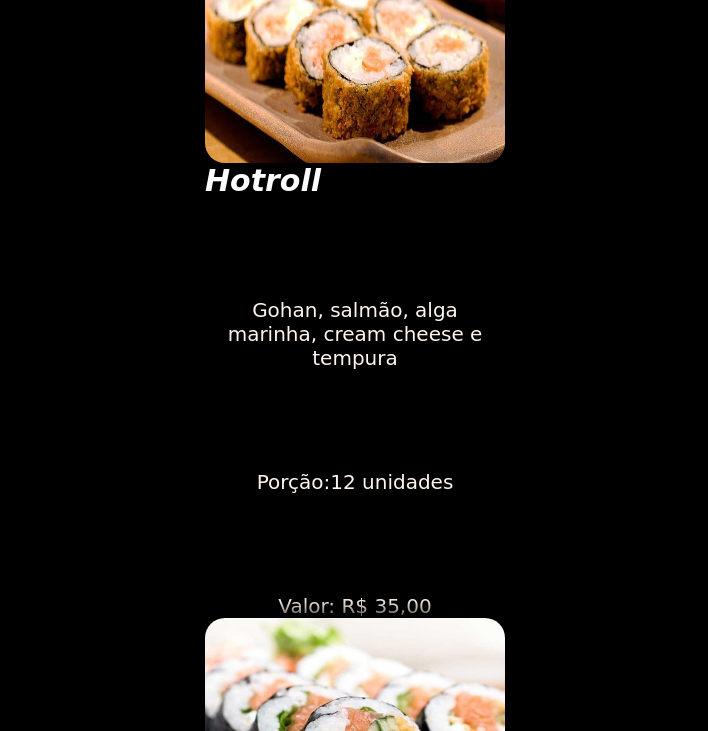
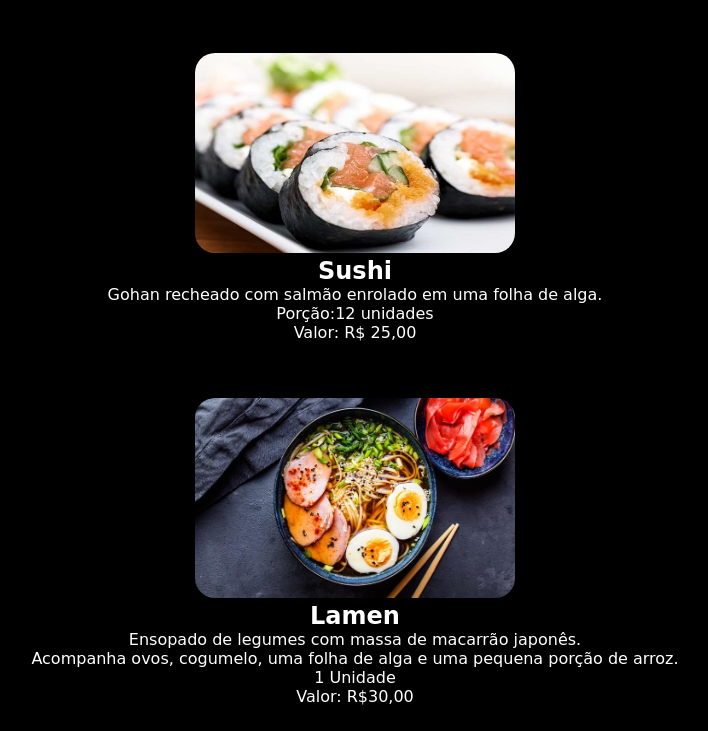
Before and after one commit to georgecosmo/card-pio, a plain HTML site: page index.html in a window 1280 px wide. Shown: the part 1209-1940 px from the top of the page, without its empty margins (285-993 px from the left). Drawn offline with Linux system fonts and the light colour scheme; a script that the page names is missing; a web font is replaced by a local one.

Commit message:
alterações no css

```diff
--- a/index.html
+++ b/index.html
@@ -29,7 +29,6 @@
 
 
 
-    <main id="cnr">
         <ul>
             <li>Conheça nosso restauante!</li>
         </ul>
@@ -42,18 +41,21 @@
             </div>
             <button id="next-button"><img src="img/direita.png" alt="next-button"></button>
           </div>
-
         <section>
 
-            <section class="itens" id="sushis">
+            <section id="sushis">
+                <div class="centralizar">
+                    <div id="Hotroll">
                         <img src= "img/hotroll.jpeg" id="img"/>
-
                         <ul>
                             <h2>Hotroll</h2>
                             <li>Gohan, salmão, alga marinha, cream cheese e tempura</li>
                             <li>Porção:12 unidades</li>
                             <li>Valor: R$ 35,00</li>
                         </ul>
+                    </div>
+
+                    <div>
                         <img src= "img/Sushi.jpeg" id="img"/>
                         <ul>
                             <h2>Sushi</h2>
@@ -61,21 +63,24 @@
                             <li>Porção:12 unidades</li>
                             <li>Valor: R$ 25,00</li>
                         </ul>
-
-
+                    </div>
+                </div>
              </section>
 
-            <br/>
-
-            <section class="itens" id="bols">
+             <section id="bols">
                 <div class="centralizar">
+                    <div id="Hotroll">
                         <img src= "img/lamen.jpg" id="img"/>
                         <ul>
                             <h2>Lamen</h2>
-                    <li>Ensopado de legumes com massa de macarrão japonês. Acompanha ovos, cogumelo, uma folha de alga e uma pequena porção de arroz.</li>
+                            <li>Ensopado de legumes com massa de macarrão japonês.</li>
+                            <li>Acompanha ovos, cogumelo, uma folha de alga e uma pequena porção de arroz.</li>
                             <li>1 Unidade</li>
                             <li>Valor: R$30,00</li>
                         </ul>
+                    </div>
+
+                    <div>
                         <img src= "img/gyudon.jpg" id="img"/>
                         <ul>
                             <h2>Gyudon</h2>
@@ -84,11 +89,12 @@
                             <li>Preço: R$37,50</li>
                         </ul>
                     </div>
+                </div>
              </section>
-            <br/>
 
-            <section class="itens" id="bolinhos">
+             <section id="bolinhos">
                 <div class="centralizar">
+                    <div id="Hotroll">
                         <img src= "img/onigiri.jpg" id="img"/>
                         <ul>
                             <h2>Onigiri</h2>
@@ -96,6 +102,9 @@
                             <li>3 unidades</li>
                             <li>Preço: R$20,00</li>
                         </ul>
+                    </div>
+
+                    <div>
                         <img src= "img/nikuman.jpeg" id="img"/>
                         <ul>
                             <h2>Nikuman</h2>
@@ -104,11 +113,12 @@
                             <li>Preço: R$30,00</li>
                         </ul>
                     </div>
+                </div>
              </section>
-            </br>
 
-            <section class="itens" id="temakis">
+             <section id="temakis">
                 <div class="centralizar">
+                    <div id="Hotroll">
                         <img src= "img/temaki.jpg" id="img"/>
                         <ul>
                             <h2>Temaki</h2>
@@ -116,6 +126,9 @@
                             <li>1 Unidade</li>
                             <li>Preço: R$17,50</li>
                         </ul>
+                    </div>
+
+                    <div>
                         <img src= "img/temakiemp.jpeg" id="img"/>
                         <ul>
                             <h2>Temaki empanado</h2>
@@ -123,6 +136,7 @@
                             <li>1 Unidade</li>
                             <li>Preço: R$21,50</li>
                         </ul>
+                    </div>
                 </div>
              </section>
 
@@ -135,7 +149,6 @@
         <h2 id="localdesc">Estamos na Rua Guaipá, 678</h2>
             </br>
 
-    </main>
     <a href="#topo" id="vtopo"><img src="img/setatopo.png"></a>
     <footer>
         <div>
--- a/style.css
+++ b/style.css
@@ -9,7 +9,6 @@
         body
         {
             font-family: 'Alkatra', cursive;
-            font-size:125%;
             background-color: rgb(0, 0, 0);
             color: rgb(255, 255, 255);
         }
@@ -19,44 +18,12 @@
             width: 100%;
         }
 
-        main {
-            width: 100%;
-            border-bottom: solid rgb(0, 0, 0) 3px;
-        }
-        section {
-            margin: 5%;
-        }
-
-        .itens{
-
-
-            border: 5px solid rgb(0, 0, 0);
-            padding: 6%;
-            border-radius: 20px;
-            background-color: #000000;
-
-        }
-
-        .itens ul h2
-        {
-            font-style: italic;
-
-        }
-
-
 
         #img{
-            width:300px;
-            height:200px;
+            width:40vh;
+            height: 25vh;
             box-shadow: 0px 0px 18px 5px rgb(0, 0, 0);
             border-radius: 20px;
-        }
-
-        .itens ul
-        {
-            list-style: inside url("img/flor.png");
-            margin: 0;
-            padding: 0;
         }
 
         .titulo {
@@ -72,6 +39,7 @@
             font-weight: 200;
 
         }
+
         footer {
             display:flex;
             justify-content: space-evenly;
@@ -107,17 +75,6 @@
             top: 90%;
             position: fixed;
             left: 93%;
-        }
-
-        section.itens {
-            display:flex;
-            flex-direction: column;
-            justify-content: center;
-            align-items: center;
-        }
-
-        .itens li{
-            width: 300px;
         }
 
         .container-slider {
@@ -166,14 +123,8 @@
             transform: rotate(180deg);
           }
 
-
-        #flor {
-            margin-left: 160px;
-        }
-
         #local{
             width: 70vh;
-
             border-radius: 20px;
             margin-top: 200px;
         }
@@ -188,23 +139,30 @@
             text-align: center;
         }
 
-        #cnr ul li{
-            text-decoration: none;
-            text-align:center;
-            color: seashell;
-            list-style: none;
-            margin-top: 100px;
+        .centralizar{
+            display: flex;
+            flex-direction: column;
+            text-align: center;
+            justify-content: center;
+            align-items: center;
         }
 
-        #bbandeira{
-            margin-left: 900px;
-        }
-
-        .itens ul li{
+        .centralizar ul li{
+            list-style: none;
             margin: 0;
             padding: 0;
         }
 
+        /* .centralizar ul{
+            display: flex;
+            flex-direction: column;
+            justify-content: center;
+            align-items: center;
+        } */
+
+        .centralizar div{
+            margin-bottom: 7vh;
+        }
 
         @media(max-width:720px){
             #vtopo{
```
Lines whose indentation alone changed are shown as unchanged.
